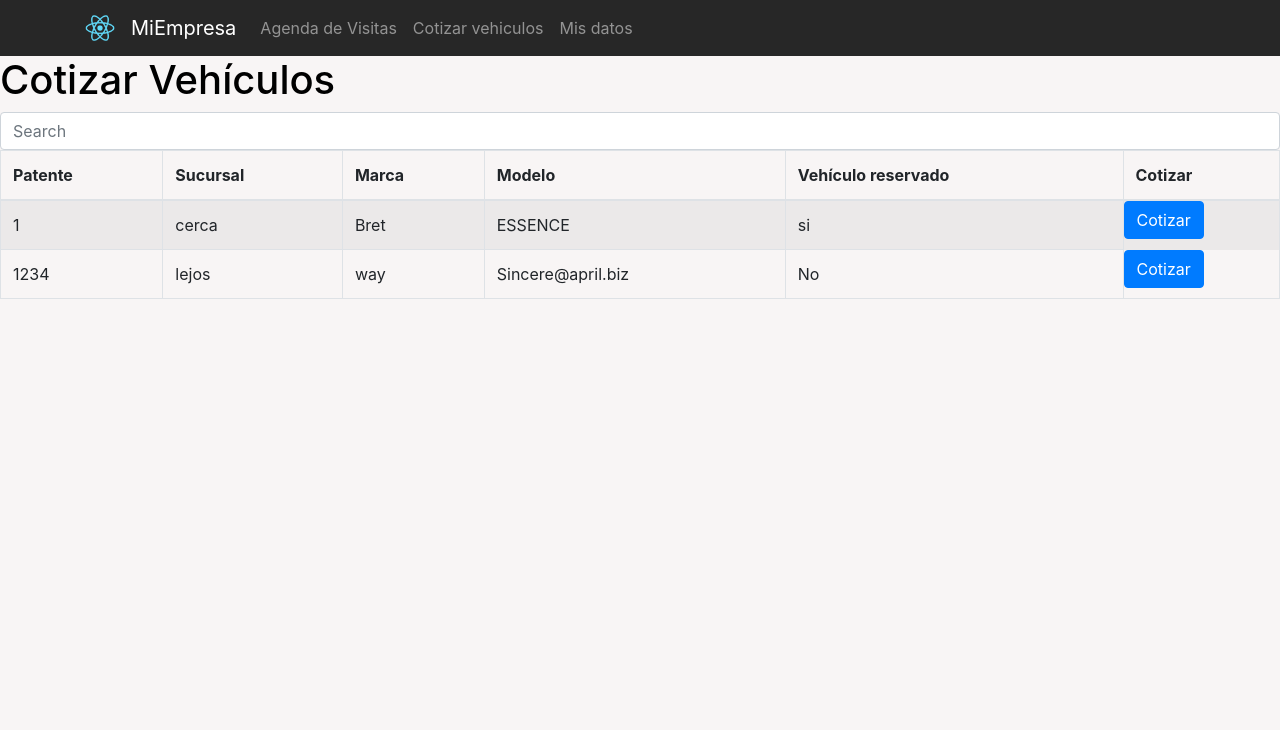
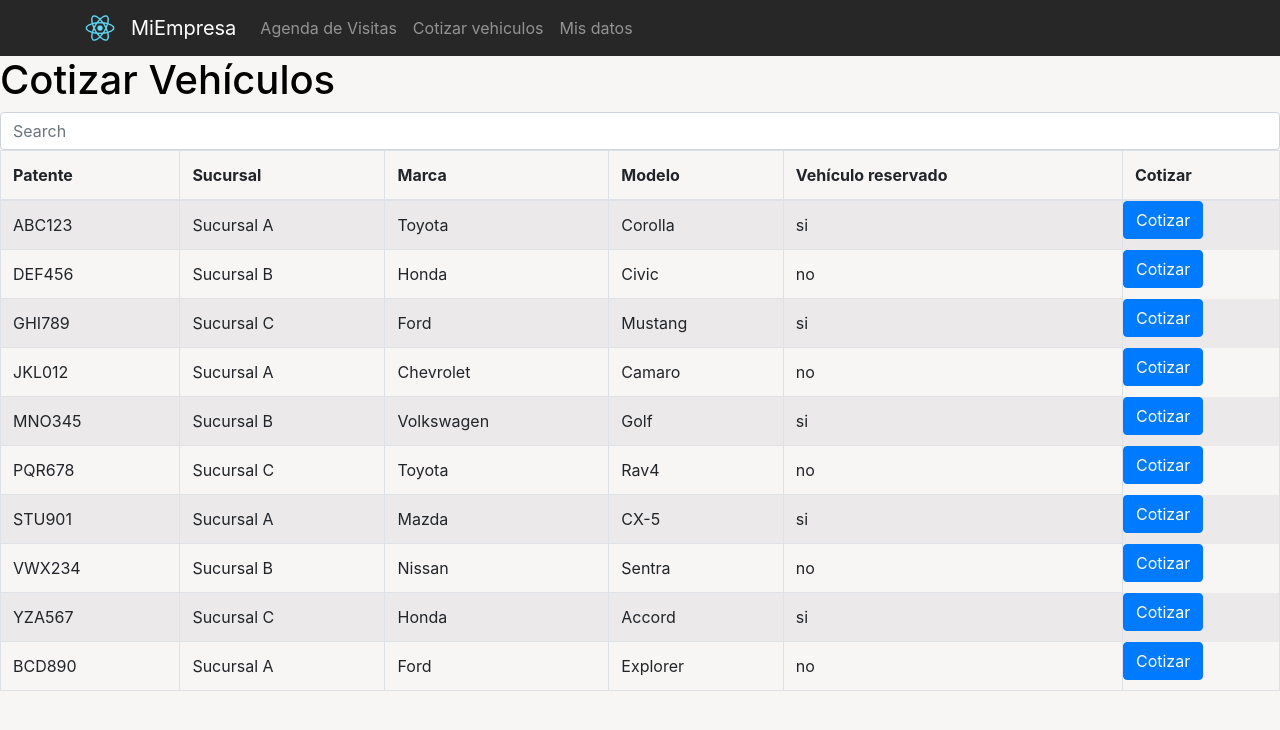
Before and after one commit to ggisel/pp1-front-gc, a React (Create React App) app: page /cotizar in a window 1280 px wide. Shown: the top 730 px of the page. Built offline with nearby package versions, Linux system fonts and the light colour scheme; the HTML template or start-up script is replaced by a standard one.

Commit message:
agrego datos

```diff
--- a/src/App.css
+++ b/src/App.css
@@ -55,3 +55,6 @@
 #order{
   color: #000;
 }
+#resultado{
+  color: #4b4949;
+}
--- a/src/components/Boleta.js
+++ b/src/components/Boleta.js
@@ -19,7 +19,7 @@
      Boolean garatiaExtendida;
       Double total; */
 const Boleta = (props) => {
-  const {
+  /*const {
     id,
     sucursal,
     numeroCotizacion,
@@ -34,9 +34,24 @@
     gastosGarantia,
     garantiaExtendida,
     total
-  } = props;
+  } = props;*/
+  /*  Borrar */
+  const sucursal="Surcusal del vendedor";
+    const  numeroCotizacion="890";
+    const  idVendedor="123";
+    const patente="ABC123";
+    const dniCliente="12345678";
+    const fecha="9-05";
 
 
+    const id="60";
+    const precioBase="";
+    const precioTraslado="";
+    const importeIVA="";
+    const gastosAdministrativos="";
+    const gastosGarantia="";
+    const garantiaExtendida="";
+    const total="total";
 
   return (
     <>
@@ -45,19 +60,19 @@
       <h1>Boleta de Cotización</h1>
       <Row className="my-4">
         <Col xs={6}>
-          <h4>Sucursal: {sucursal}</h4>
-          <h4>Número de cotización: {numeroCotizacion}</h4>
-          <h4>ID del vendedor: {idVendedor}</h4>
+          <h4>Sucursal: <h5 id="resultado">{sucursal}</h5></h4>
+          <h4>Número de cotización: <h5 id="resultado">{numeroCotizacion}</h5></h4>
+          <h4>ID del vendedor:<h5 id="resultado"> {idVendedor}</h5></h4>
         </Col>
         <Col xs={6}>
-          <h4>ID: {id}</h4>
-          <h4>Patente: {patente}</h4>
-          <h4>DNI del cliente: {dniCliente}</h4>
+          <h4>ID: <h5 id="resultado">{id}</h5></h4>
+          <h4>Patente: <h5 id="resultado">{patente}</h5></h4>
+          <h4>DNI del cliente: <h5 id="resultado">{dniCliente}</h5></h4>
         </Col>
       </Row>
       <Row className="my-4">
         <Col xs={6}>
-          <h4>Fecha: {fecha}</h4>
+          <h4>Fecha: <h5 id="resultado">{fecha}</h5></h4>
         </Col>
       </Row>
       <Table striped bordered hover responsive>
@@ -88,9 +103,6 @@
     </Container>
 
     </div>
-
-
-
     </>
   )
 }
--- a/src/components/Cotizar.js
+++ b/src/components/Cotizar.js
@@ -2,6 +2,7 @@
 import Table from 'react-bootstrap/Table';
 import Button from 'react-bootstrap/Button';
 import { Link } from 'react-router-dom';
+import NuevaPagina from './NuevaPagina';
 
 /*agrego*/
 import Accordion from 'react-bootstrap/Accordion';
@@ -44,20 +45,84 @@
     const localData = [
         {
             "id": 1,
-            "patente": 1,
-            "sucursal": "cerca",
-            "marca": "Bret",
-            "modelo": "ESSENCE",
+            "patente": "ABC123",
+            "sucursal": "Sucursal A",
+            "marca": "Toyota",
+            "modelo": "Corolla",
             "reserva": "si"
         },
         {
             "id": 2,
-            "patente": 1234,
-            "sucursal": "lejos",
-            "marca": "way",
-            "modelo": "Sincere@april.biz",
-            "reserva": "No"
-        }
+            "patente": "DEF456",
+            "sucursal": "Sucursal B",
+            "marca": "Honda",
+            "modelo": "Civic",
+            "reserva": "no"
+        },
+        {
+            "id": 3,
+            "patente": "GHI789",
+            "sucursal": "Sucursal C",
+            "marca": "Ford",
+            "modelo": "Mustang",
+            "reserva": "si"
+          },
+          {
+            "id": 4,
+            "patente": "JKL012",
+            "sucursal": "Sucursal A",
+            "marca": "Chevrolet",
+            "modelo": "Camaro",
+            "reserva": "no"
+          },
+          {
+            "id": 5,
+            "patente": "MNO345",
+            "sucursal": "Sucursal B",
+            "marca": "Volkswagen",
+            "modelo": "Golf",
+            "reserva": "si"
+          },
+          {
+            "id": 6,
+            "patente": "PQR678",
+            "sucursal": "Sucursal C",
+            "marca": "Toyota",
+            "modelo": "Rav4",
+            "reserva": "no"
+          },
+          {
+            "id": 7,
+            "patente": "STU901",
+            "sucursal": "Sucursal A",
+            "marca": "Mazda",
+            "modelo": "CX-5",
+            "reserva": "si"
+          },
+          {
+            "id": 8,
+            "patente": "VWX234",
+            "sucursal": "Sucursal B",
+            "marca": "Nissan",
+            "modelo": "Sentra",
+            "reserva": "no"
+          },
+          {
+            "id": 9,
+            "patente": "YZA567",
+            "sucursal": "Sucursal C",
+            "marca": "Honda",
+            "modelo": "Accord",
+            "reserva": "si"
+          },
+          {
+            "id": 10,
+            "patente": "BCD890",
+            "sucursal": "Sucursal A",
+            "marca": "Ford",
+            "modelo": "Explorer",
+            "reserva": "no"
+          }
     ]
 
     //datos que traemos
@@ -131,13 +196,13 @@
                                     <td>{user.marca}</td>
                                     <td>{user.modelo}</td>
                                     <td>{user.reserva}</td>
-                                    <Link to="/nueva-pagina">
 
-                                    {/*---------- Agrego consegui patente  -------*/}
 
-                                   <Button variant="primary">Cotizar </Button>{''}
-                                   {/*-------- ---------------*/}
+                                     {/*---------- Agrego consegui patente  -------*/}
+                                    <Link to={{pathname:"/nueva-pagina",state: { patente: "2"} }} >
+                                    {/*-------- ---------------*/}
 
+                                    <Button variant="primary">Cotizar </Button>{''}
                                     </Link>
 
                                    {/*<Accordion defaultActiveKey="0">
@@ -163,6 +228,7 @@
                     </Table>
                 </div>
             </div>
+           {/*<NuevaPagina patente="2"/>*/}
         </>
     )
 }
--- a/src/components/NuevaPagina.js
+++ b/src/components/NuevaPagina.js
@@ -3,7 +3,7 @@
 import Col from 'react-bootstrap/Col';
 import Form from 'react-bootstrap/Form';
 import Row from 'react-bootstrap/Row';
-import { Link } from 'react-router-dom';
+import { Link,useLocation } from 'react-router-dom';
 
 /*
 cuanto presion el boton cotizar pongo un input donde tiene que rellenar esto datos
@@ -20,9 +20,21 @@
 y la garantia extendida del check que tenemos que hacer
 
 */
-const NuevaPagina = (props) => {
-    /*------ Agrego esto ------------
-    const [patente, setPatente] = useState("");
+
+const NuevaPagina = ({props}) => {
+    const patente = "ABC123";
+    const sucursal = " lejos";
+    const marca = "way";
+    const modelo = "Sincere";
+    const  idVendedor="Id del Vendedor";
+
+
+    /*agrego 9-05
+    const location = useLocation();
+  const patente = location.state.patente;
+  console.log(props);
+    /*------ Agrego esto ------------*//*
+    const [patente, setPatente] = useState(props);
 
     // Actualizamos el estado con la patente recibida a través de las props
     useEffect(() => {
@@ -30,9 +42,8 @@
     }, [props.patente]);
     /*--------------------------------- */
 
-
-
-
+/*//anda el pasar datos
+const patente="2";*/
     const [validated, setValidated] = useState(false);
 
     const handleSubmit = (event) => {
@@ -96,7 +107,7 @@
                         Patente:
                     </Form.Label>
                     <Col sm="10">
-                        <Form.Control plaintext readOnly defaultValue="Patente de auto elegido" />
+                        <Form.Control plaintext readOnly defaultValue={patente} />
                     </Col>
                 </Form.Group>
                 {/*    <Form.Group as={Row} md="6" controlId="validationCustom04">
```
